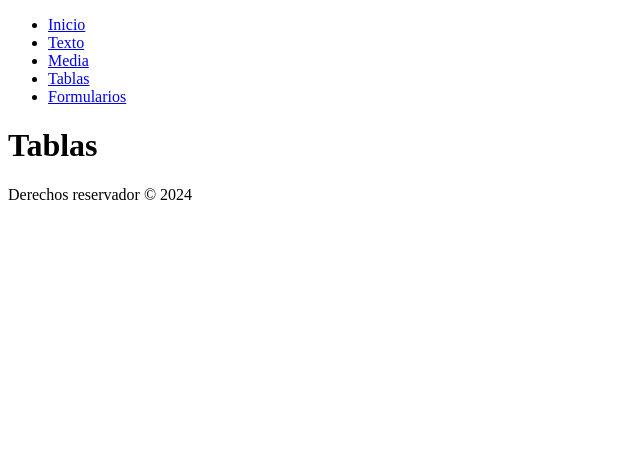
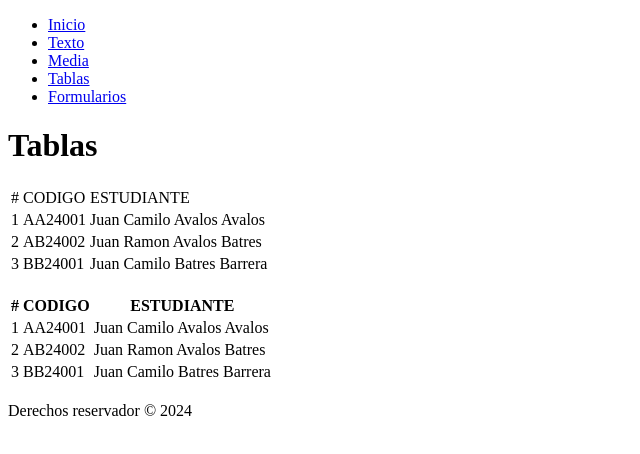
Before and after one commit to moisesescobar56/1G2_PracticaHTML, a plain HTML site: page views/tabla.html in a window 1280 px wide. Shown: the whole page, without its empty margins (0-640 px from the left). Drawn offline with Linux system fonts and the light colour scheme.

Commit message:
maquetacion de tabla

```diff
--- a/views/tabla.html
+++ b/views/tabla.html
@@ -19,6 +19,58 @@
     <main>
         <h1>Tablas</h1>
 
+        <table>
+            <tr>
+                <td>#</td>
+                <td>CODIGO</td>
+                <td>ESTUDIANTE</td>
+            </tr>
+            <tr>
+                <td>1</td>
+                <td>AA24001</td>
+                <td>Juan Camilo Avalos Avalos</td>
+            </tr>
+            <tr>
+                <td>2</td>
+                <td>AB24002</td>
+                <td>Juan Ramon Avalos Batres</td>
+            </tr>
+            <tr>
+                <td>3</td>
+                <td>BB24001</td>
+                <td>Juan Camilo Batres Barrera</td>
+            </tr>
+        </table>
+        <br>
+
+        <table>
+            <thead>
+                <tr>
+                    <th>#</th>
+                    <th>CODIGO</th>
+                    <th>ESTUDIANTE</th>
+                </tr>
+            </thead>
+            <tbody>
+                <tr>
+                    <td>1</td>
+                    <td>AA24001</td>
+                    <td>Juan Camilo Avalos Avalos</td>
+                </tr>
+                <tr>
+                    <td>2</td>
+                    <td>AB24002</td>
+                    <td>Juan Ramon Avalos Batres</td>
+                </tr>
+                <tr>
+                    <td>3</td>
+                    <td>BB24001</td>
+                    <td>Juan Camilo Batres Barrera</td>
+                </tr>
+            </tbody>
+        </table>
+        <br>
+
     </main>
     <footer>
         Derechos reservador &copy; 2024
```
